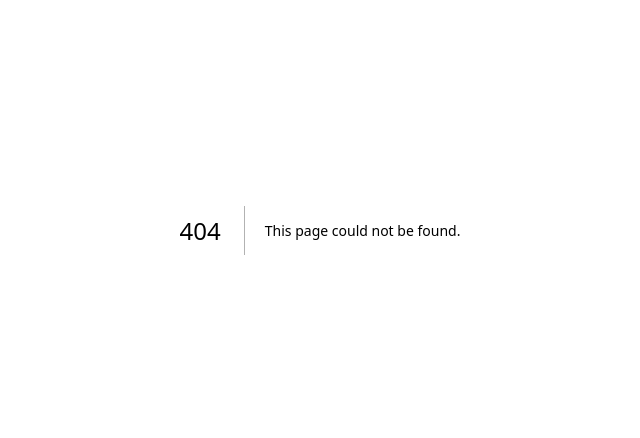
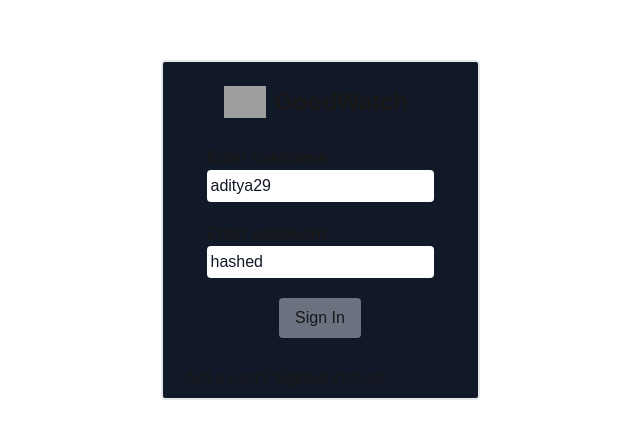
Before and after one commit to adityadewhy/goodWatch, a Next.js app: page /signin in a window 1280 px wide. Before the commit this address had no page. Shown: the part 170-608 px from the top of the page, without its empty margins (320-960 px from the left). Built offline with nearby package versions, Linux system fonts and the light colour scheme; grey boxes are pictures that could not be loaded.

Commit message:
added signin end-end

```diff
--- /dev/null
+++ b/src/app/api/signin/route.ts
@@ -0,0 +1,53 @@
+import {NextResponse} from "next/server";
+import prisma from "@/lib/prisma";
+import bcrypt from "bcryptjs";
+
+export async function POST(request: Request) {
+	try {
+		const body = await request.json();
+		const {username, password} = body;
+
+		if (!username || !password) {
+			return NextResponse.json(
+				{
+					message: "username and password are required.",
+				},
+				{status: 400}
+			);
+		}
+
+		const existingUser = await prisma.user.findUnique({
+			where: {username},
+		});
+
+		if (!existingUser) {
+			return NextResponse.json(
+				{message: "this username doesnt exist in our db"},
+				{status: 401}
+			);
+		}
+
+		const isPasswordValid = await bcrypt.compare(
+			password,
+			existingUser.password
+		);
+
+		if (!isPasswordValid) {
+			return NextResponse.json(
+				{message: "username and password doesnt match"},
+				{status: 401}
+			);
+		}
+
+		return NextResponse.json(
+			{message: "User signed in successfully!", userId: existingUser.id},
+			{status: 200}
+		);
+	} catch (error) {
+		console.error("error in signin/route.ts", error);
+		return NextResponse.json(
+			{message: "internal server error. please try again later "},
+			{status: 500}
+		);
+	}
+}
--- /dev/null
+++ b/src/app/signin/page.tsx
@@ -0,0 +1,101 @@
+"use client";
+
+import React, {useState} from "react";
+import axios from "axios";
+import {useRouter} from "next/navigation";
+import Link from "next/link";
+
+export default function Signin() {
+	const router = useRouter();
+
+	const [username, setUsername] = useState("");
+	const [password, setPassword] = useState("");
+
+	const handleUsernameChange = (event: React.ChangeEvent<HTMLInputElement>) => {
+		setUsername(event.target.value);
+	};
+
+	const handlePasswordChange = (event: React.ChangeEvent<HTMLInputElement>) => {
+		setPassword(event.target.value);
+	};
+
+	const handleSigninClick = async () => {
+		try {
+			const response = await axios.post("/api/signin", {username, password});
+			alert(response.data.message);
+			localStorage.setItem("userId", response.data.userId);
+
+			router.push("/");
+		} catch (error: any) {
+			if (error.response) {
+				alert(
+					error.response.data.message || "an error occured while signing in"
+				);
+			} else {
+				console.error("error during signin", error);
+				alert("failed to signin. please try again later");
+			}
+		}
+	};
+
+	return (
+		<div className="flex flex-row min-h-screen justify-center items-center">
+			<div className="bg-gray-900 border-2 p-2 px-6 rounded">
+				<div className="m-2 p-2">
+					<div className="flex items-center justify-center">
+						<img
+							src="https://flowbite.com/docs/images/logo.svg"
+							className="h-8"
+							alt="Goodwatch Logo"
+						/>
+						<span className="text-2xl px-2 font-extrabold">GoodWatch</span>
+					</div>
+				</div>
+
+				<div className="m-5 flex flex-col justify-center">
+					<p className="font-semibold">Enter username</p>
+					<input
+						type="text"
+						placeholder="aditya29"
+						value={username}
+						onChange={handleUsernameChange}
+						className="placeholder-gray-900 placeholder:text-base placeholder:font-light rounded p-1 text-gray-900 text-base font-bold"
+					/>
+				</div>
+
+				<div className="m-5 flex flex-col justify-center">
+					<p className="font-semibold">Enter password</p>
+					<input
+						type="password"
+						value={password}
+						placeholder="hashed"
+						onChange={handlePasswordChange}
+						className="placeholder-gray-900 placeholder:text-base placeholder:font-light rounded p-1 text-gray-900 text-base font-bold"
+					/>
+				</div>
+
+				<div className="m-5 flex justify-center">
+					<button
+						onClick={handleSigninClick}
+						className={`px-4 py-2 rounded ${
+							username && password
+								? "bg-blue-500 hover:bg-blue-700 text-white"
+								: "bg-gray-500 cursor-not-allowed"
+						}`}
+						disabled={!username || !password} // Disable button if fields are empty
+					>
+						Sign In
+					</button>
+				</div>
+
+				<div>
+					Not a user?{" "}
+					<Link href="/signup">
+						<button className="mt-2 font-semibold"> Signup </button>
+					</Link>{" "}
+					instead
+				</div>
+			</div>
+		</div>
+	);
+}
--- a/src/components/avatarPopover.tsx
+++ b/src/components/avatarPopover.tsx
@@ -1,11 +1,14 @@
 "use client";
-import React, { useState, useEffect } from "react";
+import React, {useState, useEffect} from "react";
 import Link from "next/link";
+import {useRouter} from "next/navigation";
 import axios from "axios"; // Import axios if it's not already imported
 
 export default function AvatarPopover() {
 	const [isVisible, setIsVisible] = useState(false);
 	const [username, setUsername] = useState("");
+
+	const router = useRouter();
 
 	// Simulate fetching username from localStorage or API (update with actual fetch)
 	useEffect(() => {
@@ -34,15 +37,20 @@ export default function AvatarPopover() {
 	}
 
 	// Inline LoginUsername component definition
-    const LoginUsername = ({ username }: { username: string }) => {
+	const LoginUsername = ({username}: {username: string}) => {
 		return <strong>{username}</strong>;
 	};
 
+	function signOut() {
+		localStorage.removeItem("userId");
+		router.push("/signin");
+	}
+
 	return (
 		<div className="relative">
-            <button onClick={togglePopover}>
+			<button onClick={togglePopover} className="flex items-center w-[120px] justify-between">
 				{/* Use the LoginUsername component */}
-                <LoginUsername username={username || "Anon"} />
+				<LoginUsername username={username || "Anon"} /> <span className="text-xs">⬇️</span>
 			</button>
 			<div
 				className={`bg-gray-800 p-2 text-base shadow-sm rounded absolute ${
@@ -55,7 +63,9 @@ export default function AvatarPopover() {
 
 					{/* If the user is logged in, allow signout */}
 					{username ? (
-                        <button className="mt-2">Sign out</button>
+						<button className="mt-2" onClick={signOut}>
+							Sign out
+						</button>
 					) : (
 						<Link href="/signup">
 							<button className="mt-2">Sign-up</button>
```
Lines whose indentation alone changed are shown as unchanged.
